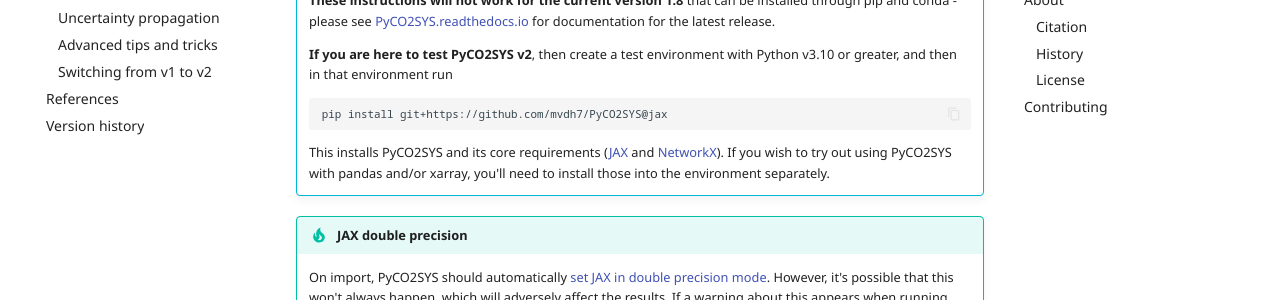
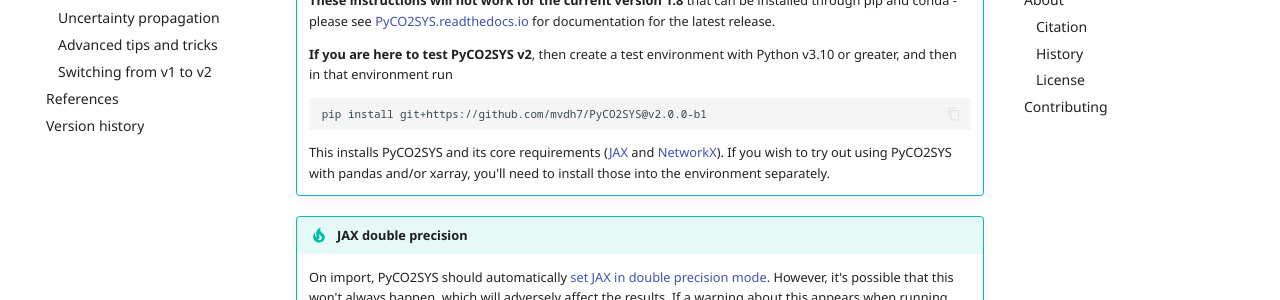
Before and after one commit to mvdh7/PyCO2SYS, an MkDocs documentation site: the page built from docs/index.md, in a window 1280 px wide and 900 px high. Shown: the part 273-573 px from the top of the window. Built offline with MkDocs 1.6.1 and Material for MkDocs 9.7.7, drawn with Linux system fonts in a browser that asks for light colours; comment, search, counter and statistics services are not loaded; part of the change alters nothing that is shown.

Commit message:
Update install instruction

```diff
--- a/docs/index.md
+++ b/docs/index.md
@@ -8,7 +8,7 @@
 
     **If you are here to test PyCO2SYS v2**, then create a test environment with Python v3.10 or greater, and then in that environment run
 
-        pip install git+https://github.com/mvdh7/PyCO2SYS@jax
+        pip install git+https://github.com/mvdh7/PyCO2SYS@v2.0.0-b1
 
     This installs PyCO2SYS and its core requirements ([JAX](https://jax.readthedocs.io/en/latest/index.html) and [NetworkX](https://networkx.org/)).  If you wish to try out using PyCO2SYS with pandas and/or xarray, you'll need to install those into the environment separately.
 
```
